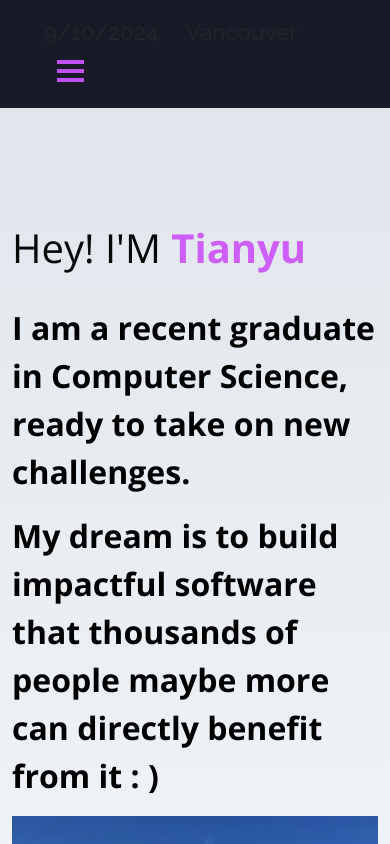
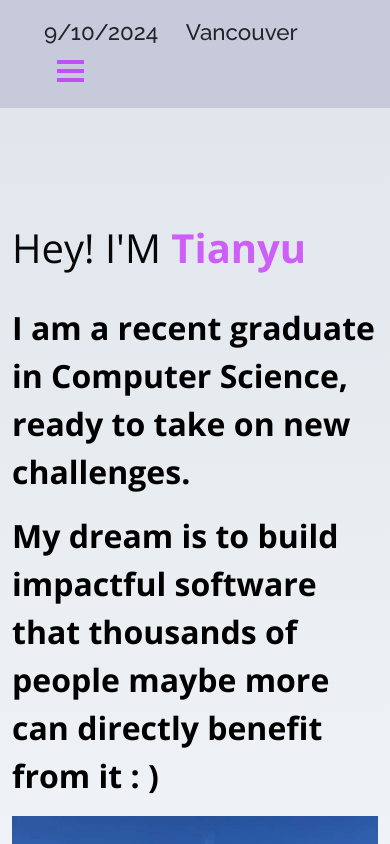
Before and after one commit to Tianyu82/Portfolio, a React (Create React App) app: page / in a window 390 px wide. Shown: the top 844 px of the page. Built offline with nearby package versions, Linux system fonts and the light colour scheme; no server answers.

Commit message:
changed color

```diff
--- a/src/style.css
+++ b/src/style.css
@@ -78,7 +78,7 @@ button:focus {
 .sticky {
   background-color: #c1c1cea9 !important;
   transition: all 0.3s ease-out 0s !important;
-  box-shadow: 0px 10px 10px 0px rgba(9, 5, 29, 0.171) !important;
+  box-shadow: 0px 10px 10px 0px rgba(239, 238, 244, 0.752) !important;
   backdrop-filter: blur(15px) !important;
 }
 
@@ -145,7 +145,7 @@ button:focus {
   .navbar {
     padding: 1rem 2rem !important;
     font-size: 1.4rem !important;
-    background-color: #181a27 !important;
+    background-color: #c7cadb !important;
   }
   .navbar-nav .nav-item a::after {
     display: none !important;
```
